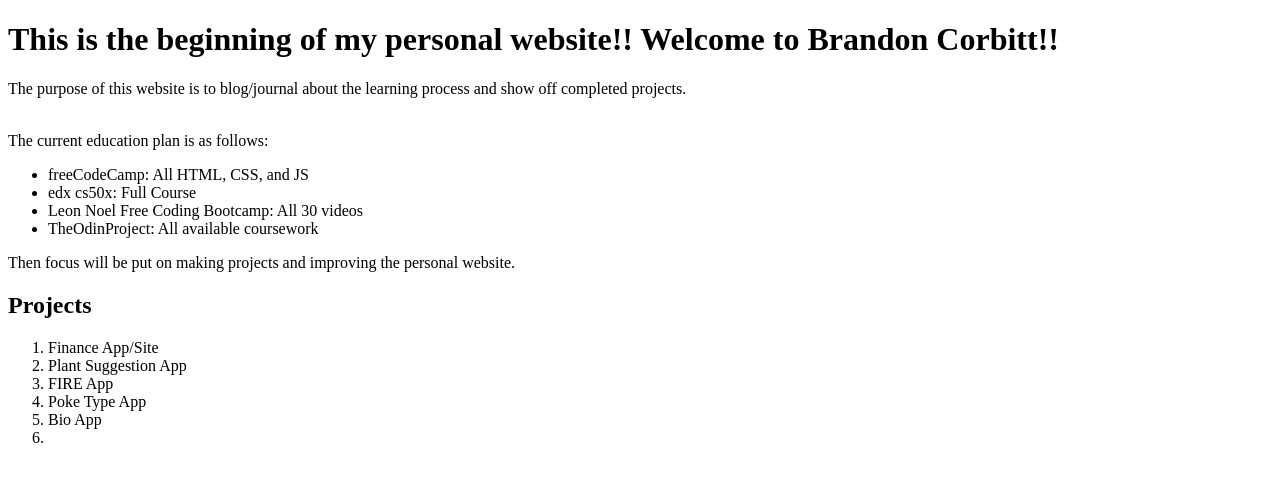
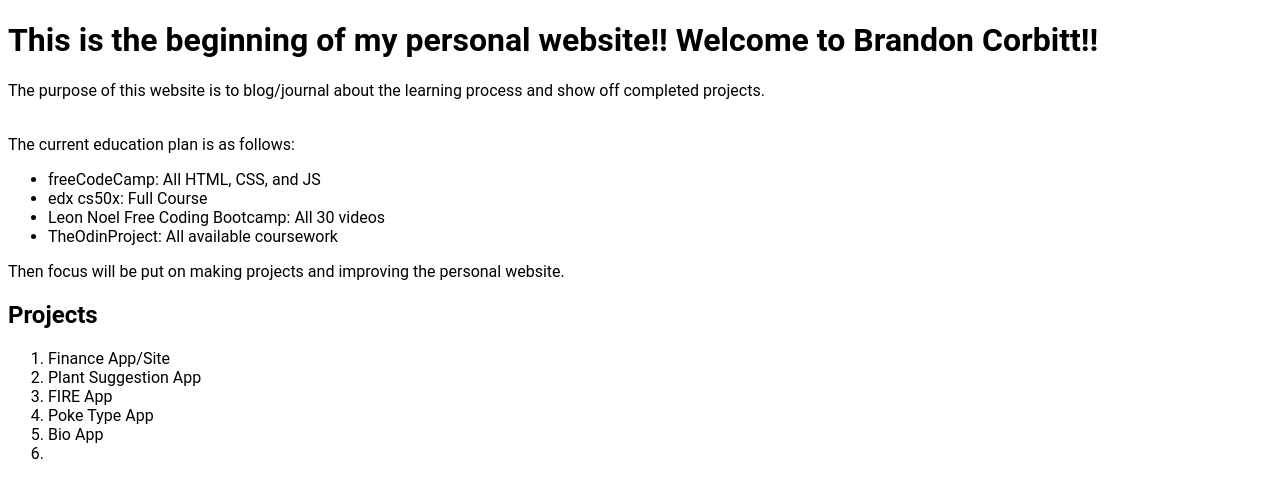
Before and after one commit to Bracore/Personal_Site, a plain HTML site: page BCWebsite.html in a window 1280 px wide. Drawn offline with Linux system fonts and the light colour scheme.

Commit message:
Final update today

```diff
--- a/BCWebsite.html
+++ b/BCWebsite.html
@@ -3,14 +3,14 @@
     <head>
         <title>Brandon's Portfolio Site</title>
         <link rel="stylesheets" href="https://fonts.googleapis.com/css2?family=Roboto&display=swap">
-        <link rel="stylesheets" type="text/css" href="file:///C:/Users/bcorb/Programming%20Projects/Personal_Site/personal_site.css"/>
+        <link rel="stylesheets" href="./personal_site.css">
         <meta name="viewport" content="width=device-width, initial-scale=1.0">
         <meta name="author" content="Brandon Corbitt">
         <meta charset="utf-8">
         <meta name="description" content="Building a personal website">
         <meta name="keywords" content="Programming projects, Job hunting">
     </head>
-    <body>
+    <body style="font-family:Roboto, sans-serif">
         <h1 id="opener">This is the beginning of my personal website!! Welcome to Brandon Corbitt!!</h1>
         <section>
         <p id="sidenote">
--- a/Personal_Site.css
+++ b/Personal_Site.css
@@ -1,8 +1,8 @@
 @charset "UTF-8";
 h1{
-    background-color: rgb(91, 233, 233);
+    background-color: rgb(48, 126, 126);
 }
-body,h1{
+body{
     font-family: 'Roboto', sans-serif;
     font-size: 25px;
 }
```
